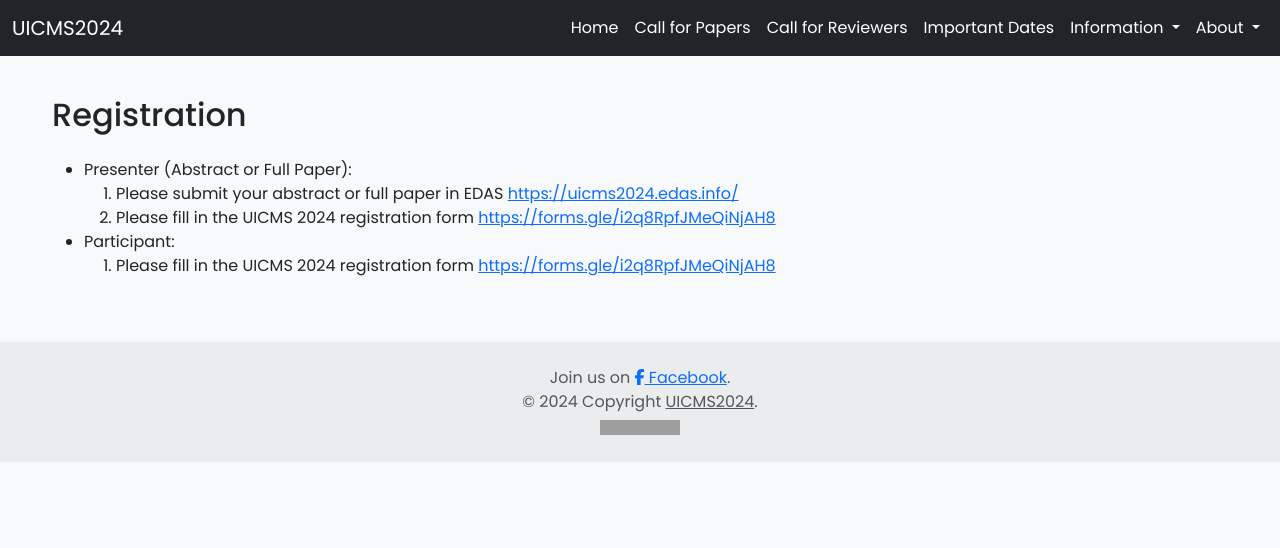
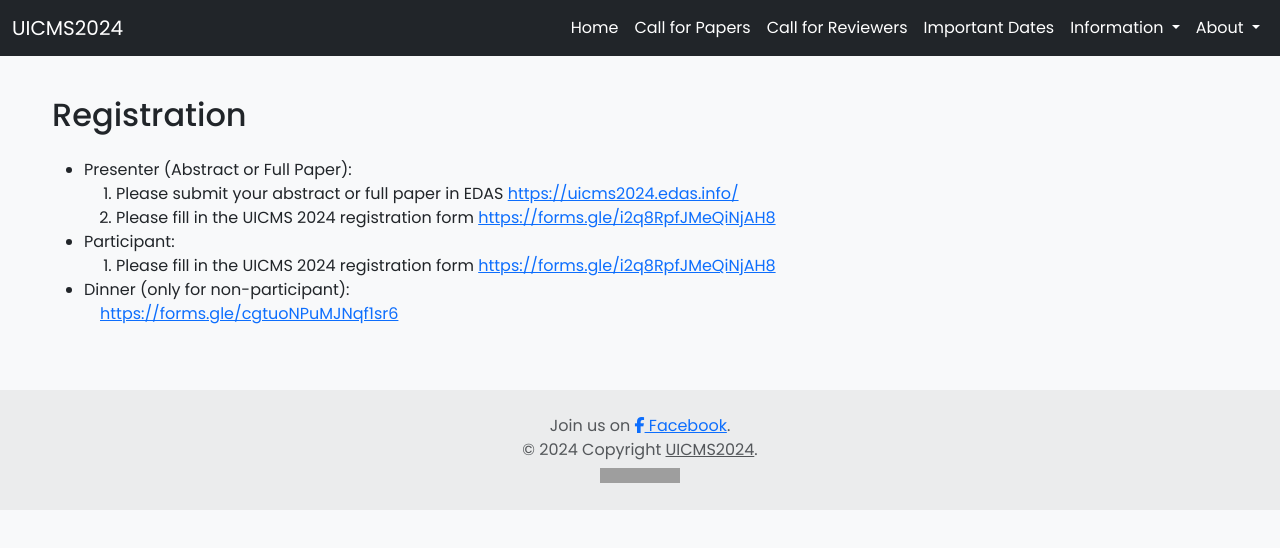
Before and after one commit to uicms2024/uicms2024.github.io, an Angular app: page /registration in a window 1280 px wide. Shown: the top 548 px of the page. Built offline with nearby package versions, Linux system fonts and the light colour scheme; grey boxes are pictures that could not be loaded.

Commit message:
Add dinner link on page Registration.

```diff
--- a/src/app/registration/registration.component.html
+++ b/src/app/registration/registration.component.html
@@ -2,21 +2,46 @@
   <h2 class="mb-4">Registration</h2>
   <div class="row">
     <div class="col-md-12">
+      <ul>
+        <li>
+          Presenter (Abstract or Full Paper):
+          <ol>
+            <li>
+              Please submit your abstract or full paper in EDAS
+              <a href="https://uicms2024.edas.info"
+                >https://uicms2024.edas.info/</a
+              >
+            </li>
+            <li>
+              Please fill in the UICMS 2024 registration form
+              <!-- with the proof of payment -->
+              <a href="https://forms.gle/i2q8RpfJMeQiNjAH8"
+                >https://forms.gle/i2q8RpfJMeQiNjAH8</a
+              >
+            </li>
+          </ol>
+        </li>
 
-        <ul>
-            <li>Presenter (Abstract or Full Paper):
-                <ol>
-                    <li>Please submit your abstract or full paper in EDAS <a href="https://uicms2024.edas.info">https://uicms2024.edas.info/</a></li>
-                        <li>Please fill in the UICMS 2024 registration form <!-- with the proof of payment -->
-<a href="https://forms.gle/i2q8RpfJMeQiNjAH8">https://forms.gle/i2q8RpfJMeQiNjAH8</a>
-                </ol>
-<li>Participant:
-    <ol>
-         <li>Please fill in the UICMS 2024 registration form <!--with the proof of payment -->
-            <a href="https://forms.gle/i2q8RpfJMeQiNjAH8">https://forms.gle/i2q8RpfJMeQiNjAH8</a>
-    </ol>
-        </ul>
+        <li>
+          Participant:
+          <ol>
+            <li>
+              Please fill in the UICMS 2024 registration form
+              <!--with the proof of payment -->
+              <a href="https://forms.gle/i2q8RpfJMeQiNjAH8"
+                >https://forms.gle/i2q8RpfJMeQiNjAH8</a
+              >
+            </li>
+          </ol>
+        </li>
 
+        <li>Dinner (only for non-participant):</li>
+        <p style="text-indent: 1em">
+          <a href="https://forms.gle/cgtuoNPuMJNqf1sr6"
+            >https://forms.gle/cgtuoNPuMJNqf1sr6</a
+          >
+        </p>
+      </ul>
 
       <!-- <p class="mt-4">
         Registration and payment should be completed by the latest on 12th
```
